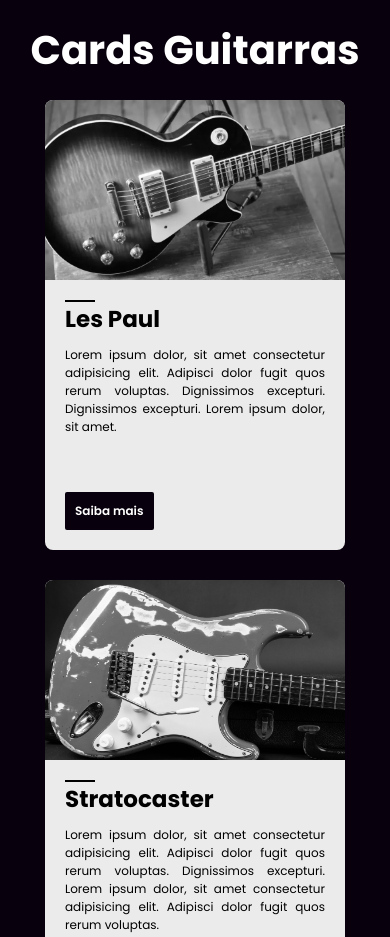
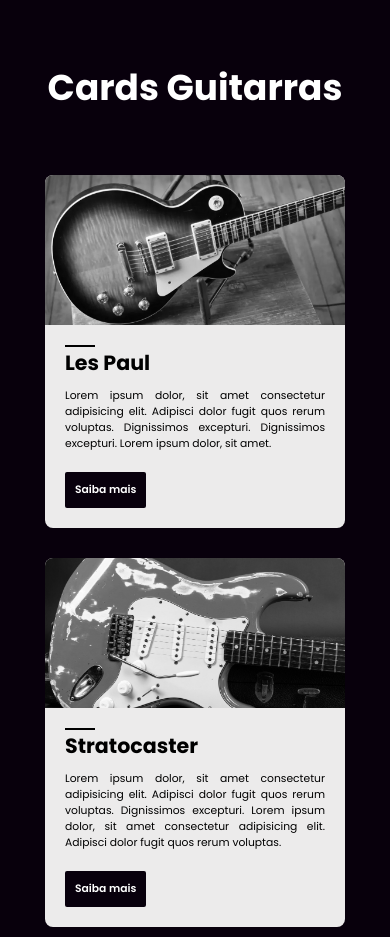
Before and after one commit to lucashtml6/cards-guitarras, a plain HTML site: page index.html in a window 390 px wide. Shown: the top 937 px of the page. Drawn offline with Linux system fonts and the light colour scheme.

Commit message:
Adicionando responsividade no cabeçalho e nos cards

```diff
--- a/src/css/style.css
+++ b/src/css/style.css
@@ -12,12 +12,13 @@ html {
   display: flex;
   justify-content: center;
   align-items: center;
-  padding: 20px;
+  padding: 60px 10px 60px 10px;
 }
 
 .cabecalho h1 {
   color: white;
   font-size: 4rem;
+  text-align: center;
 }
 
 /* =========================== */
@@ -34,6 +35,7 @@ section {
   flex-wrap: wrap;
   gap: 30px;
   max-width: 960px;
+  margin: 30px;
 }
 
 .container-cards .card {
@@ -41,7 +43,6 @@ section {
   flex-direction: column;
   flex: 0 1 300px;
   background-color: rgb(236, 235, 235);
-  height: 45rem;
   overflow: hidden;
   border-radius: 8px;
   transition: transform .2s ease-in-out;
@@ -68,7 +69,7 @@ section {
 }
 
 .container-cards .card .box-imagem-card {
-  height: 40%;
+  height: 150px;
 }
 
 .container-cards .card .box-imagem-card img {
@@ -104,3 +105,44 @@ section {
   font-size: 1.2rem;
 }
 /* =========================== */
+
+/* MEDIA QUERIES */
+
+@media (max-width: 1024px) {
+  .container-cards {
+    margin: 0 60px;
+  }
+}
+
+@media (max-width: 768px) {
+  html {
+    font-size: 60%;
+  }
+}
+
+
+@media (max-width: 425px) {
+  html {
+    font-size: 56%;
+  }
+
+  .container-cards {
+    margin: 0 10px;
+  }
+
+}
+
+@media (max-width: 375px) {
+  html {
+    font-size: 48%;
+  }
+}
+@media (max-width: 320px) {
+  html {
+    font-size: 45%;
+  }
+
+  .container-cards .card {
+    flex: 0 1 240px;
+  }
+}
```
